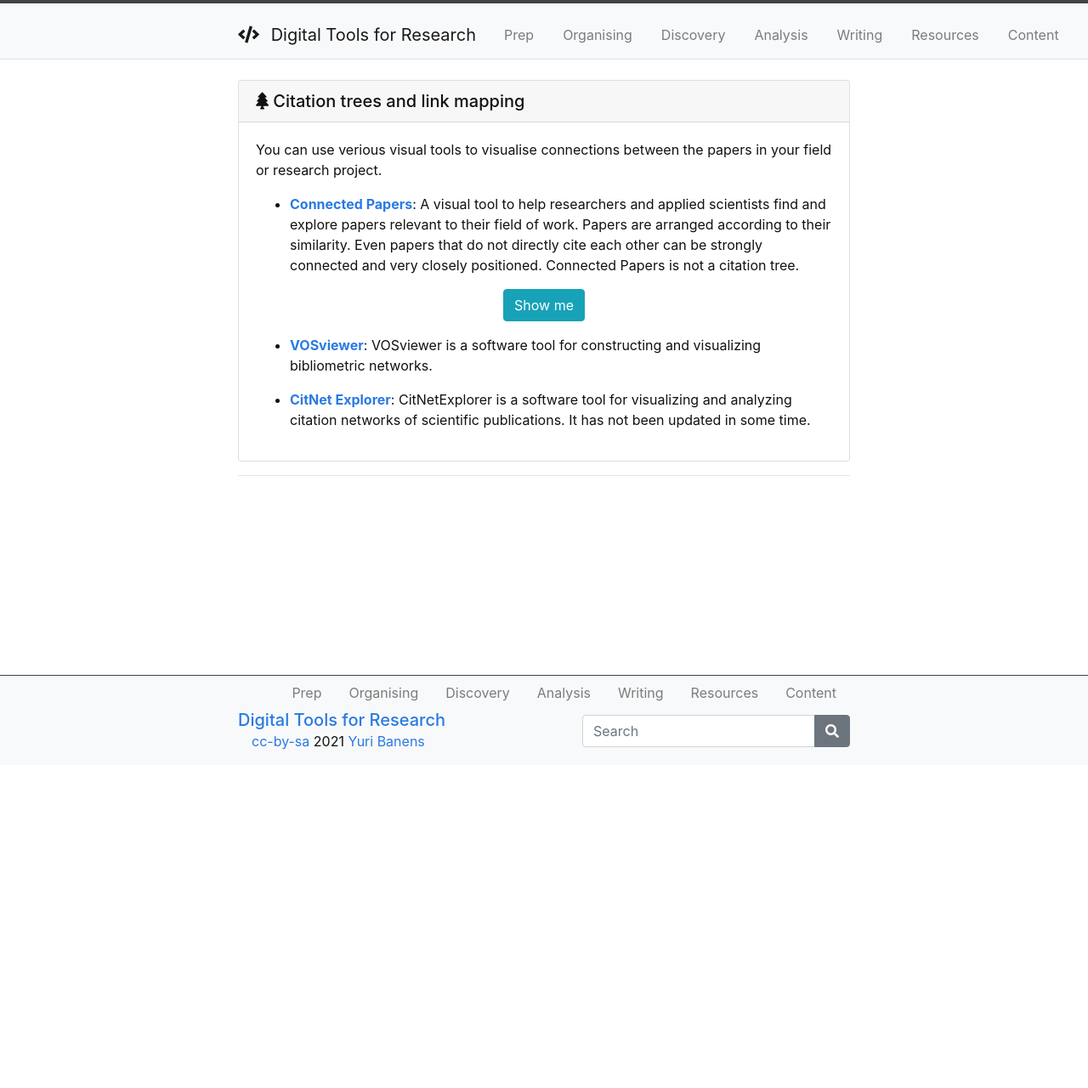
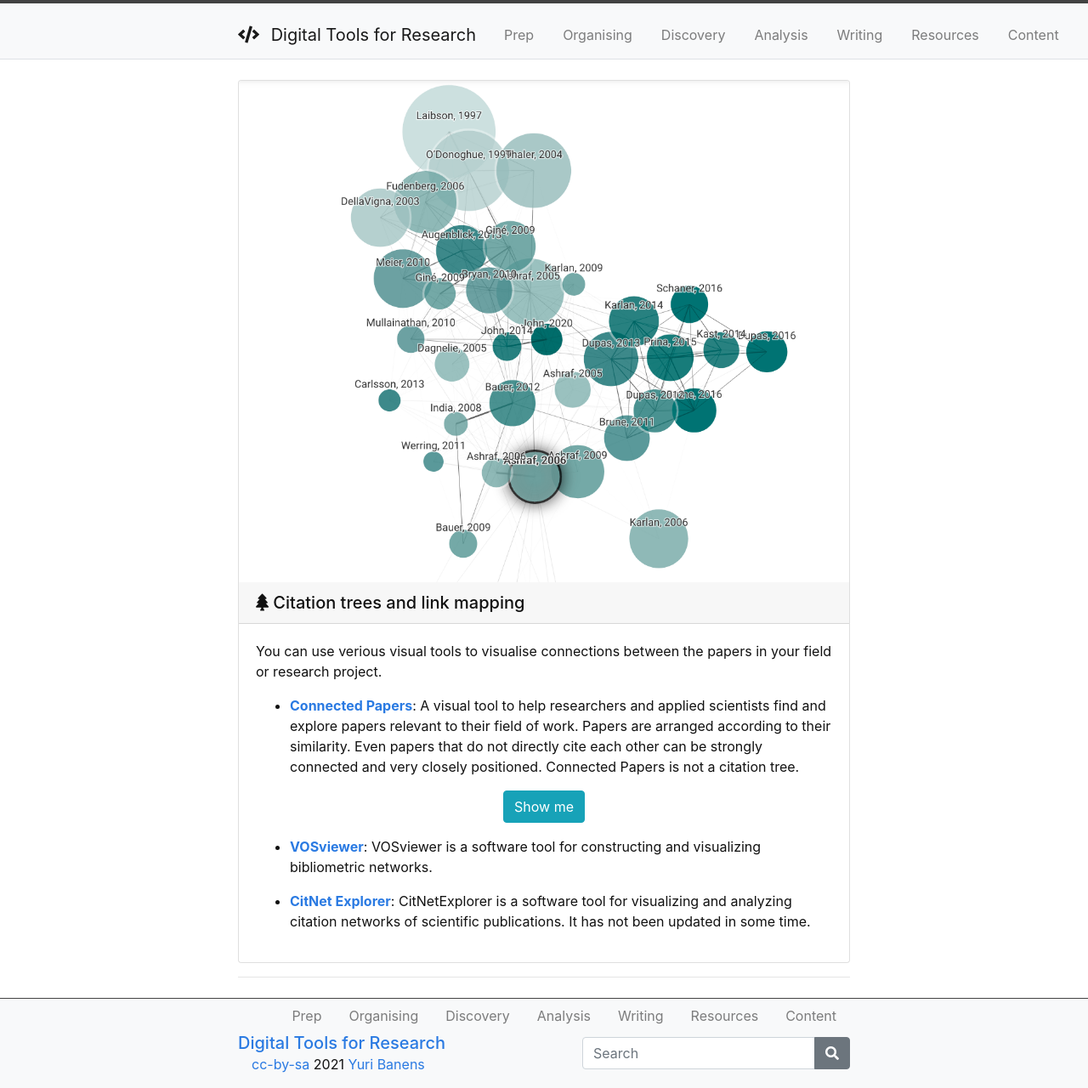
Before and after one commit to GriffithUniLibrary/digital-tools-modular, a Jekyll site: the page built from content/2-discovery-citation.md, in a window 1280 px wide. Shown: the whole page at 85% size. Built offline with Jekyll 4.4.1, drawn with Linux system fonts in a browser that asks for light colours; our own code applies the rules of GitHub Pages for plain Markdown files; before the commit the page ends 900 px from its top, so only the background shows below that.

Commit message:
Added card image

```diff
--- a/content/2-discovery-citation.md
+++ b/content/2-discovery-citation.md
@@ -14,6 +14,6 @@ You can use verious visual tools to visualise connections between the papers in
 - **[CitNet Explorer](https://www.citnetexplorer.nl/)**: CitNetExplorer is a software tool for visualizing and analyzing citation networks of scientific publications. It has not been updated in some time.
 
 {% endcapture %}
-{% include card.html header="<i class='fas fa-tree'></i> Citation trees and link mapping" text=citationtools %}
+{% include card.html header="<i class='fas fa-tree'></i> Citation trees and link mapping" text=citationtools img="connected-papers.png" %}
 
 ___
```
